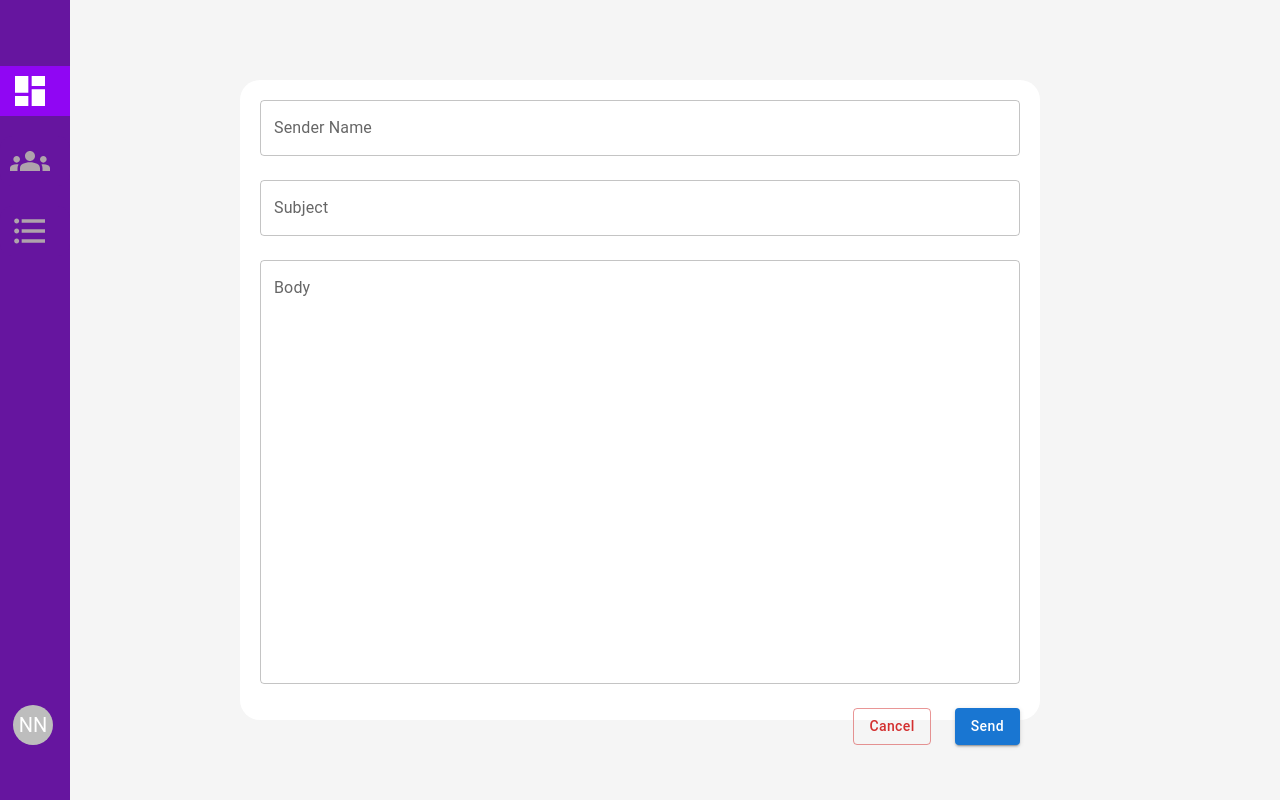
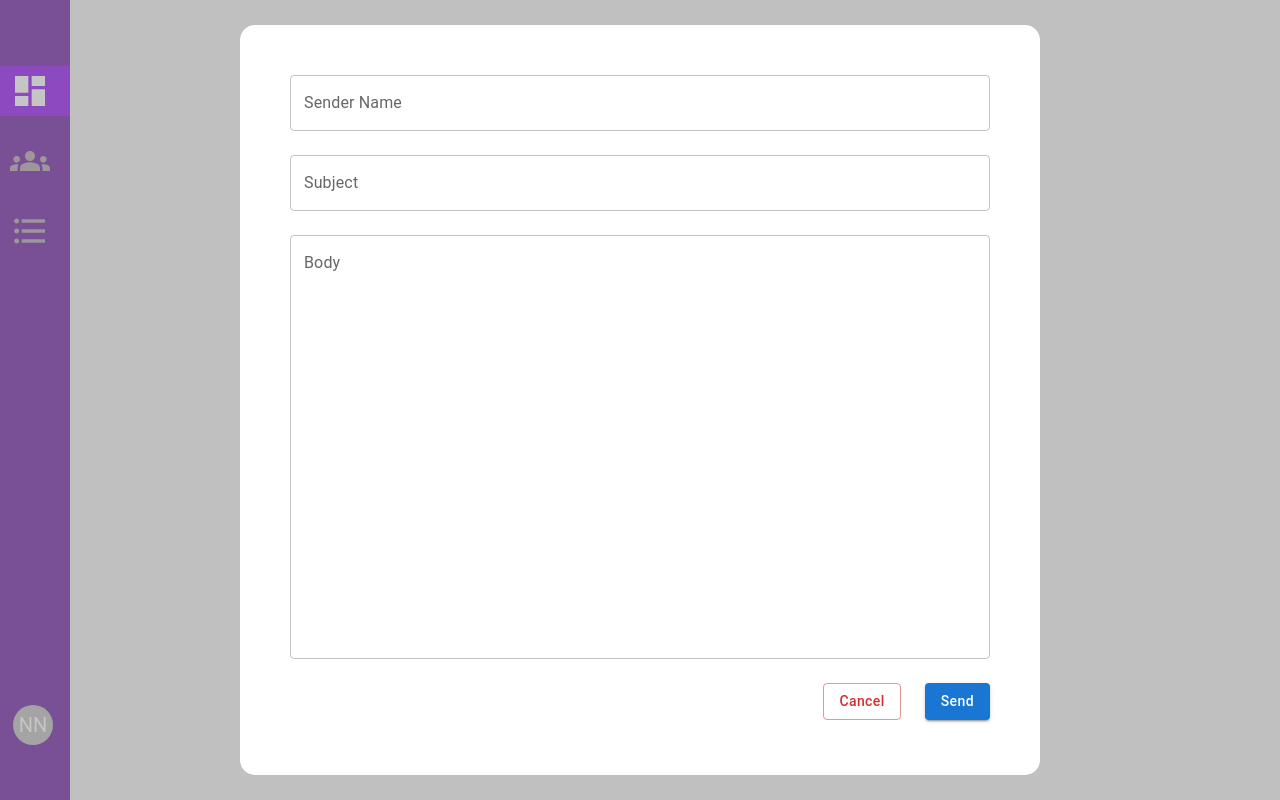
Before and after one commit to Nika380/Email-Marketing-Service, a React (Create React App) app in the folder mailchimp-clone-frontend/: page /dashboard in a window 1280 px wide. Both pictures are taken after a click on the element "Send Bulk Emails". Built offline with nearby package versions, Linux system fonts and the light colour scheme.

Commit message:
update bulk and bomb modals functionality and UI

```diff
--- a/mailchimp-clone-frontend/src/modals/BombEmailModal.tsx
+++ b/mailchimp-clone-frontend/src/modals/BombEmailModal.tsx
@@ -44,7 +44,8 @@ const BombEmailModal = ({closeBombModal}: any) => {
 
 
   return (
-    <div className='bomb-mail-modal'>
+    <div className='bomb-mail-modal close' onClick={(e) => closeBombModal(e)}>
+        <div className="modal">
           <Stack spacing={3}>
               <Stack direction="row" spacing={2}>
                   <TextField sx={{width:"80%"}} type='text' label="Sender Name" placeholder='Name User is going to get the mail from' onChange={(e) => setSender(e.target.value)}/>
@@ -54,7 +55,7 @@ const BombEmailModal = ({closeBombModal}: any) => {
               <TextField type='text' label="Body" placeholder='Content of the email' multiline rows={17} onChange={(e) => setEmailBody(e.target.value)}/>
 
               <Stack direction="row" spacing={3} justifyContent="end">
-              <Button sx={{textTransform:"none"}} color='error' variant='outlined' onClick={() => closeBombModal()}>Cancel</Button>
+                <Button sx={{textTransform:"none"}} color='error' variant='outlined' className='close' onClick={(e) => closeBombModal(e)}>Cancel</Button>
                 <Button sx={{textTransform:"none"}} variant='contained' onClick={sendBombMail}>Start Bombing</Button>
               </Stack>
           </Stack>
@@ -65,6 +66,7 @@ const BombEmailModal = ({closeBombModal}: any) => {
           <h1>{loadingText}</h1>
         </div>}
         </div>
+    </div>
   )
 }
 
--- a/mailchimp-clone-frontend/src/modals/BulkMailModal.tsx
+++ b/mailchimp-clone-frontend/src/modals/BulkMailModal.tsx
@@ -2,17 +2,19 @@ import { Button, Stack, TextField } from '@mui/material'
 
 const BulkMailModal = ({closeModal}: any) => {
   return (
-    <div className='bulk-modal'>
+    <div className='bulk-modal close' onClick={(e) => closeModal(e)}>
+        <div className="modal">
           <Stack spacing={3}>
               <TextField type='text' label="Sender Name" placeholder='Name User is going to get the mail from'/>
               <TextField type='text' label="Subject" placeholder='Subject of the mail'/>
               <TextField type='text' label="Body" placeholder='Content of the email' multiline rows={17}/>
 
               <Stack direction="row" spacing={3} justifyContent="end">
-              <Button sx={{textTransform:"none"}} color='error' variant='outlined' onClick={() => closeModal()}>Cancel</Button>
+                <Button sx={{textTransform:"none"}} color='error' variant='outlined' className='close' onClick={(e) => closeModal(e)}>Cancel</Button>
                 <Button sx={{textTransform:"none"}} variant='contained'>Send</Button>
               </Stack>
           </Stack>
+        </div>
     </div>
   )
 }
--- a/mailchimp-clone-frontend/src/pages/Dashboard.tsx
+++ b/mailchimp-clone-frontend/src/pages/Dashboard.tsx
@@ -18,15 +18,19 @@ const Dashboard = () => {
   const openBulkModal = () => {
     setShowBulkModal(true);
   }
-  const closeBulkModal = () => {
-    setShowBulkModal(false);
+  const closeBulkModal = (event: any) => {
+    if(event.target.classList.contains("close")) {
+      setShowBulkModal(false);
+  }
   }
 
   const openBombMailModal = () => {
     setShowBombMailModal(true);
   }
-  const closeBombMailModal = () => {
-    setShowBombMailModal(false);
+  const closeBombMailModal = (event: any) => {
+    if(event.target.classList.contains("close")) {
+      setShowBombMailModal(false);
+  }
   }
 
   return (
--- a/mailchimp-clone-frontend/src/pages/Groups.tsx
+++ b/mailchimp-clone-frontend/src/pages/Groups.tsx
@@ -13,7 +13,7 @@ const Groups = () => {
 
 
         <div className="groups-list">
-          <GroupsComponent groupName1={"name"}/>
+          <GroupsComponent groupName={"name"}/>
           <GroupsComponent />
           <GroupsComponent />
           <GroupsComponent />
--- a/mailchimp-clone-frontend/src/styles/modals/_bomb_mail_modal.scss
+++ b/mailchimp-clone-frontend/src/styles/modals/_bomb_mail_modal.scss
@@ -1,12 +1,24 @@
 .bomb-mail-modal{
+    width: 100%;
+    height: 100%;
+    position: fixed;
+    top: 0;
+    right: 0;
+    display: flex;
+    justify-content: center;
+    align-items: center;
+    background-color: rgba(140, 140, 140, 0.5);
+    z-index: 11;
+    .modal{
         background: rgb(255, 255, 255);
         width: 800px;
         height: 80vh;
         top: 10vh;
         border-radius: 20px;
         position: fixed;
-    padding: 20px;
+        padding: 30px;
         overflow: hidden;
+
         .loading{
             width: 100%;
             height: 100%;
@@ -26,3 +38,4 @@
             color: rgb(23, 148, 69);
         }
     }
+}
--- a/mailchimp-clone-frontend/src/styles/modals/_bulk-modal.scss
+++ b/mailchimp-clone-frontend/src/styles/modals/_bulk-modal.scss
@@ -1,11 +1,20 @@
 .bulk-modal{
+    width: 100%;
+    height: 100%;
     position: fixed;
-    background-color: #ffffff;
-    width: 800px;
-    height: 80vh;
-    z-index: 2;
-    // opacity: .5;
-    top: 10vh;
-    border-radius: 20px;
-    padding: 20px;
+    top: 0;
+    right: 0;
+    display: flex;
+    justify-content: center;
+    align-items: center;
+    background-color: rgba(140, 140, 140, 0.5);
+    z-index: 11;
+    .modal{
+        width: 800px;
+        height: 750px;
+        background-color: white;
+        border-radius: 15px;
+        padding: 50px;
+        z-index: 12;
+    }
 }
```
Also changed, not shown: 1 other file (tests, documents, lock files or other folders). Lines whose indentation alone changed are shown as unchanged.
